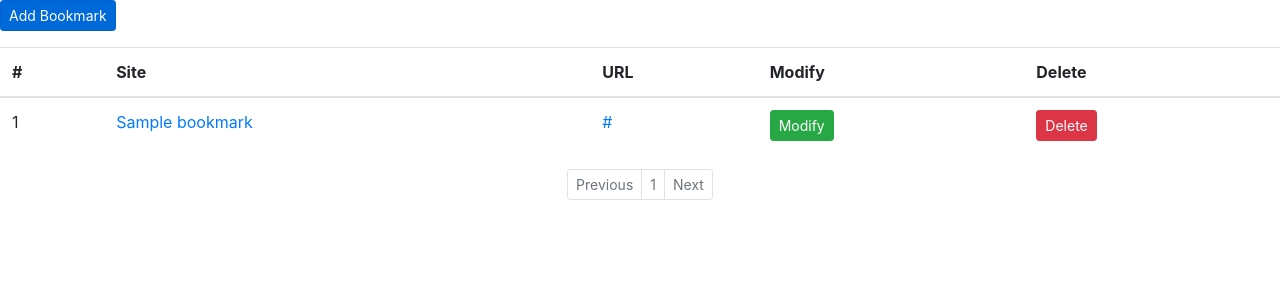
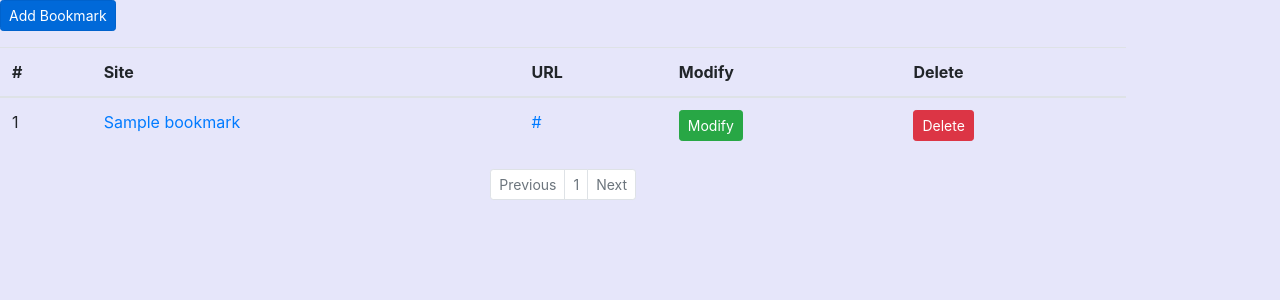
Before and after one commit to 2020emirim/2-practice-list-yeLyn36, a Django app: page /bookmark/ in a window 1280 px wide. Shown: the top 300 px of the page. Run offline with Django 3.2, Linux system fonts and the light colour scheme; tables that the repository leaves empty hold one stand-in row (values such as "Sample post"); some libraries are stand-ins or nearby versions.

Commit message:
static css

```diff
--- a/Practice_List/settings.py
+++ b/Practice_List/settings.py
@@ -119,3 +119,6 @@ USE_TZ = True
 # https://docs.djangoproject.com/en/2.2/howto/static-files/
 
 STATIC_URL = '/static/'
+STATICFILES_DIRS = [
+    os.path.join(BASE_DIR, 'static'),
+]
--- /dev/null
+++ b/static/mystyle.css
@@ -0,0 +1,4 @@
+body {
+    width:88%;
+    background-color: lavender;
+}
--- a/templates/base.html
+++ b/templates/base.html
@@ -11,6 +11,9 @@
     <script src="https://code.jquery.com/jquery-3.5.1.slim.min.js" integrity="sha384-DfXdz2htPH0lsSSs5nCTpuj/zy4C+OGpamoFVy38MVBnE+IbbVYUew+OrCXaRkfj" crossorigin="anonymous"></script>
     <script src="https://cdn.jsdelivr.net/npm/popper.js@1.16.0/dist/umd/popper.min.js" integrity="sha384-Q6E9RHvbIyZFJoft+2mJbHaEWldlvI9IOYy5n3zV9zzTtmI3UksdQRVvoxMfooAo" crossorigin="anonymous"></script>
     <script src="https://stackpath.bootstrapcdn.com/bootstrap/4.5.0/js/bootstrap.min.js" integrity="sha384-OgVRvuATP1z7JjHLkuOU7Xw704+h835Lr+6QL9UvYjZE3Ipu6Tp75j7Bh/kR0JKI" crossorigin="anonymous"></script>
+
+    {% load static %}
+    <link rel="stylesheet" href="{% static 'mystyle.css'%}">
 </head>
 <body>
     {% block content %}
```
